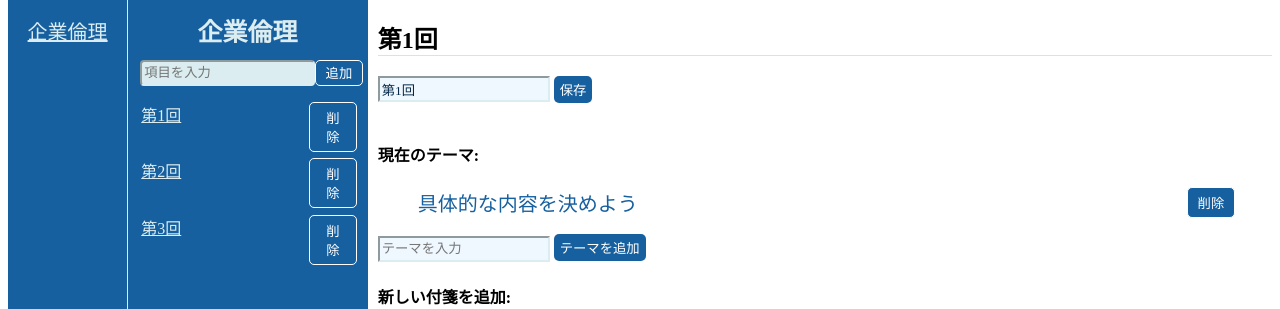
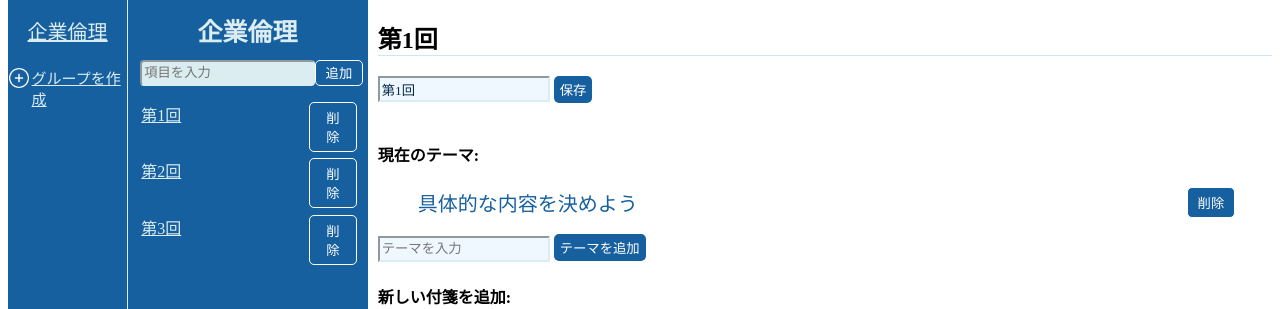
Before and after one commit to IDM-R/Info-Sys-Des-imp, a Flask app: page /item/1 in a window 1280 px wide. Shown: the part 77-386 px from the top of the page. Run offline with Flask 3, Linux system fonts and the light colour scheme; a user stored in the database is signed in; some web fonts are replaced.

Commit message:
機能いったん完成

```diff
--- a/ISD_update/static/style.css
+++ b/ISD_update/static/style.css
@@ -1,6 +1,26 @@
 body{
     margin-top:0;
     font-family: Zen Maru Gothic;
+}
+.creation{
+    font-size:15px;
+    color: #dbedf0;
+}
+.app-creation{
+    display: flex;
+}
+.app-creation img{
+    margin:5% 0;
+}
+.app-creation a{
+    margin:5% 1%;
+}
+.group-creation{
+    width:60%;
+    margin:5% 0;
+}
+a.creation:hover{
+    color:#75a0c5
 }
 .navbar{
     margin-top: 0;
--- a/ISD_update/templates/index.html
+++ b/ISD_update/templates/index.html
@@ -10,7 +10,6 @@
 <div class="content">
 
     <div class="app">
-        <a href="/create_group" type="button">グループを作成</a>
     {% if groups %}
     <ul>
             {% for group in groups %}
@@ -20,6 +19,10 @@
     {% else %}
     <p>まだグループに所属していません。</p>
     {% endif %}
+    <div class="app-creation">
+        <a href="/create_group"><img src="{{ url_for('static', filename='creation_img.png') }}" alt="" width="20px" height="20px"></a>
+        <a href="/create_group" type="button" class="creation" class="group-creation">グループを作成</a>
+        </div>
     </div>
 
     <div class="item-p">
--- a/ISD_update/templates/item_page.html
+++ b/ISD_update/templates/item_page.html
@@ -21,6 +21,10 @@
             {% else %}
             <p>まだグループに所属していません。</p>
             {% endif %}
+            <div class="app-creation">
+                <a href="/create_group"><img src="{{ url_for('static', filename='creation_img.png') }}" alt="" width="20px" height="20px"></a>
+                <a href="/create_group" type="button" class="creation" class="group-creation">グループを作成</a>
+                </div>
             </div>
         <div class="item-p">
             <h3>{{ group.name }}</h3>
```
Also changed, not shown: ISD_update/templates/create_group.html (+10 -0 lines), ISD_update/templates/edit.html (+10 -0 lines), ISD_update/templates/group.html (+7 -6 lines), ISD_update/static/creation_img.png (added). Lines whose indentation alone changed are shown as unchanged.
